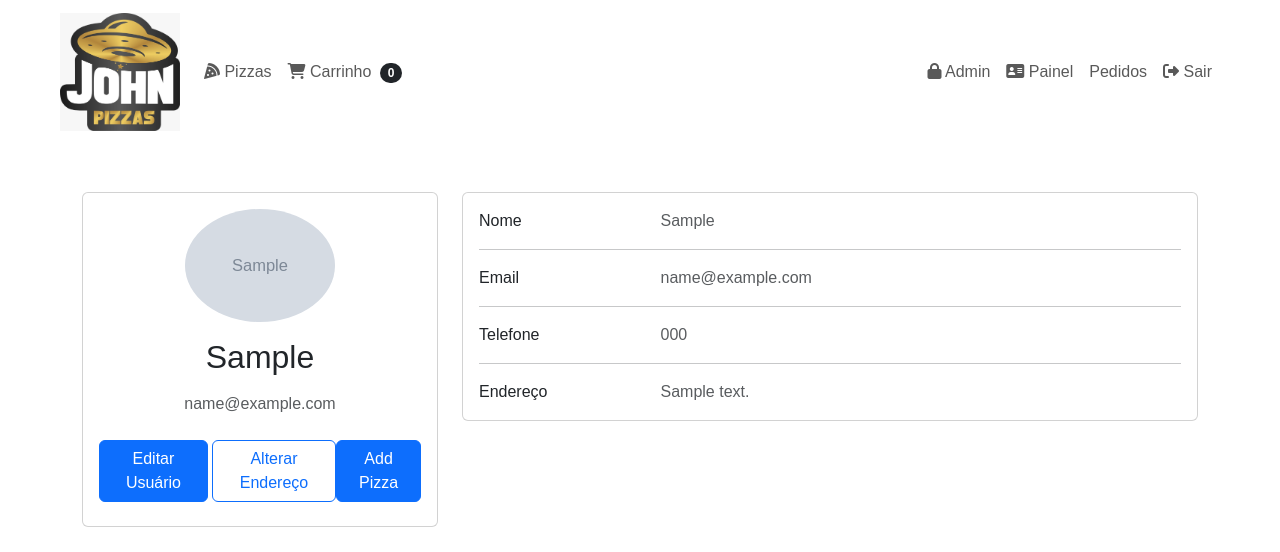
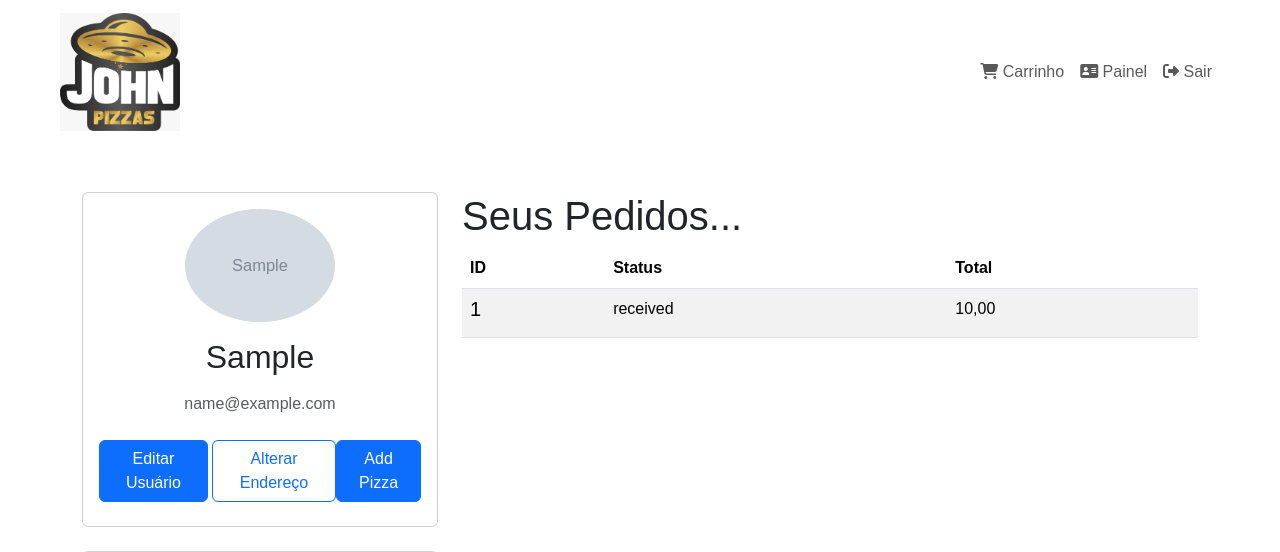
Before and after one commit to diegobers/john-pizzas, a Django app: page /entrar/view_profile/ in a window 1280 px wide. Shown: the top 552 px of the page. Run offline with Django 5.2, Linux system fonts and the light colour scheme; a user stored in the database is signed in; tables that the repository leaves empty hold one stand-in row (values such as "Sample post"); grey boxes marked "Sample" are stand-in pictures; some libraries are stand-ins or nearby versions.

Commit message:
update store templates

```diff
--- a/templates/partials/_navbar.html
+++ b/templates/partials/_navbar.html
@@ -11,46 +11,17 @@
       <span class="navbar-toggler-icon"></span>
     </button>
     <div class="collapse navbar-collapse" id="MynavbarHeader">
-      <ul class="navbar-nav">
+      <ul class="navbar-nav ms-auto">
         <li class='nav-item'>
-          <a class='nav-link' href="{% url 'store:view_pizzas' %}">
-            <i class="fa-solid fa-pizza-slice"></i> Pizzas
+          <a class='nav-link' href="{% url 'store:view_cart' %}">
+            <i class="fa-solid fa-cart-shopping"></i> Carrinho
           </a>
         </li>
-        <li class='nav-item'>
-                    <a class='nav-link' href="{% url 'store:view_cart' %}">
-            <i class="fa-solid fa-cart-shopping"></i>
-              Carrinho
-            <span class="badge cart-badge bg-dark text-white ms-1 rounded-pill">0</span>
-          </a>
-
-        </li>
-
-      </ul>
-
-      <ul class="navbar-nav ms-auto">
-
         {% if request.user.is_authenticated %}
-
-
-          {% if request.user.is_superuser %}
-            <li class='nav-item'>
-              <a class='nav-link' href="admin">
-                <i class="fa-solid fa-lock"></i> Admin
-              </a>
-            </li>
-          {% endif %}
-
           <li class='nav-item'>
             <a class='nav-link' href="{% url 'accounts:view_profile' %}">
               <i class="fa-solid fa-address-card"></i> Painel
             </a>
-          </li>
-
-          <li class='nav-item'>
-            <li class="nav-item">
-              <a class="nav-link" href="{% url 'store:order_list' %}">Pedidos</a>
-            </li>
           </li>
           <li class='nav-item'>
             <a class='nav-link' href="{% url 'accounts:logout' %}">
--- a/templates/store/dashboard.html
+++ b/templates/store/dashboard.html
@@ -10,7 +10,7 @@
 <!-- Dashboard Section -->
 <section id="user-dashboard" class="py-5">
   {% container %}
-    {% row 'row-cols-1 row-cols-sm-2 justify-content-center' %}
+    {% row 'justify-content-center' %}
       {% col 'col-lg-4' %}
         <div class="card mb-4">
           <div class="card-body text-center">
@@ -24,20 +24,15 @@
               {% if request.user.is_superuser %}
                 <a href="{% url 'store:add_pizza' %}" class="btn btn-primary">Add Pizza</a>
               {% endif %}
-
             </div>
           </div>
         </div>
-      {% endcol %}
-
-      {% col 'col-lg-8' %}
         <div class="card mb-4">
           <div class="card-body">
             {% row %}
               {% col 'col-sm-3' %}
                 <p class="mb-0">Nome</p>
               {% endcol %}
-
               {% col 'col-sm-9' %}
                 <p class="text-muted mb-0">{{ user.first_name }}</p>
               {% endcol %}
@@ -75,7 +70,31 @@
           </div>
         </div>
       {% endcol %}
-
+      {% col 'col-lg-8' %}
+        {% if orders %}
+          <h1>Seus Pedidos...</h1>
+          <div class="table-responsive">
+            <table class="table table-striped">
+              <thead>
+              <tr>
+                <th>ID</th>
+                <th>Status</th>
+                <th>Total</th>
+              </tr>
+              </thead>
+              {% for order in orders %}
+                <tr>
+                  <td><h5>{{ order.id }}</h5></td>
+                  <td>{{ order.status }}</td>
+                  <td>{{ order.total }}</td>
+                </tr>
+              {% endfor %}
+            </table>
+          </div>
+        {% else %}
+            <p>Nenhum Pedido...</p>
+        {% endif %}
+      {% endcol %}
     {% endrow %}
   {% endcontainer %}
 </section>
```
Also changed, not shown: templates/store/cart_confirmation.html (+22 -8 lines), templates/store/order.html (+2 -12 lines).
